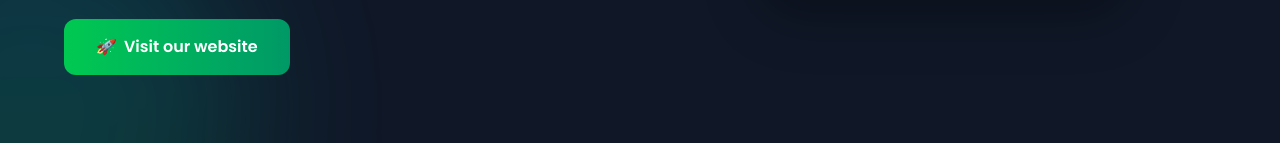
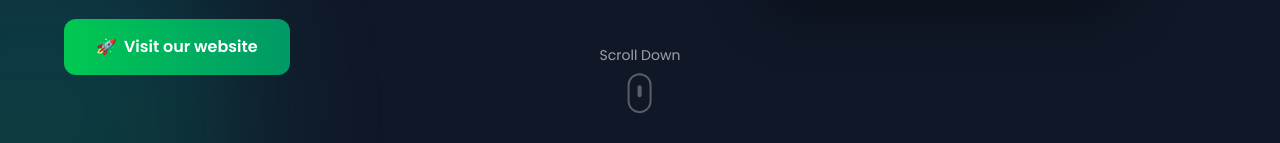
Before and after one commit to Motje3/Portfoliov2, a React (Vite) app in the folder my-portfolio/: page /project-1 in a window 1280 px wide. Shown: the part 657-800 px from the top of the page. Built offline with nearby package versions, Linux system fonts and the light colour scheme.

Commit message:
refactor: remove mouse movement tracking and add scroll indicator in Project-1 page

```diff
--- a/my-portfolio/src/components/HomeSection.tsx
+++ b/my-portfolio/src/components/HomeSection.tsx
@@ -77,8 +77,6 @@ const HomeSection = ({
   const ref = useRef<HTMLElement | null>(null);
   const isInView = useInView(ref, { once: true });
   const controls = useAnimation();
-
-  // Removed mouse movement tracking
 
   // Animate elements when in view
   useEffect(() => {
--- a/my-portfolio/src/pages/Project-1.tsx
+++ b/my-portfolio/src/pages/Project-1.tsx
@@ -437,6 +437,37 @@ const RestaurantQRProjectPage = () => {
             </div>
           </motion.div>
         </div>
+
+        {/* Scroll Indicator - Hidden on mobile */}
+        <motion.div
+          className="absolute bottom-8 left-1/2 transform -translate-x-1/2 text-white/60 hidden sm:block"
+          animate={{
+            y: [0, 10, 0],
+          }}
+          transition={{
+            duration: 2,
+            repeat: Infinity,
+            ease: "easeInOut",
+          }}
+        >
+          <div className="flex flex-col items-center space-y-2">
+            <span className="text-sm">Scroll Down</span>
+            <div className="w-6 h-10 border-2 border-white/30 rounded-full flex justify-center">
+              <motion.div
+                className="w-1 h-3 bg-white/60 rounded-full mt-2"
+                animate={{
+                  y: [0, 10, 0],
+                  opacity: [0.4, 1, 0.4],
+                }}
+                transition={{
+                  duration: 2,
+                  repeat: Infinity,
+                  ease: "easeInOut",
+                }}
+              />
+            </div>
+          </div>
+        </motion.div>
       </section>
 
       {/* Features Section - CLEANED */}
```
